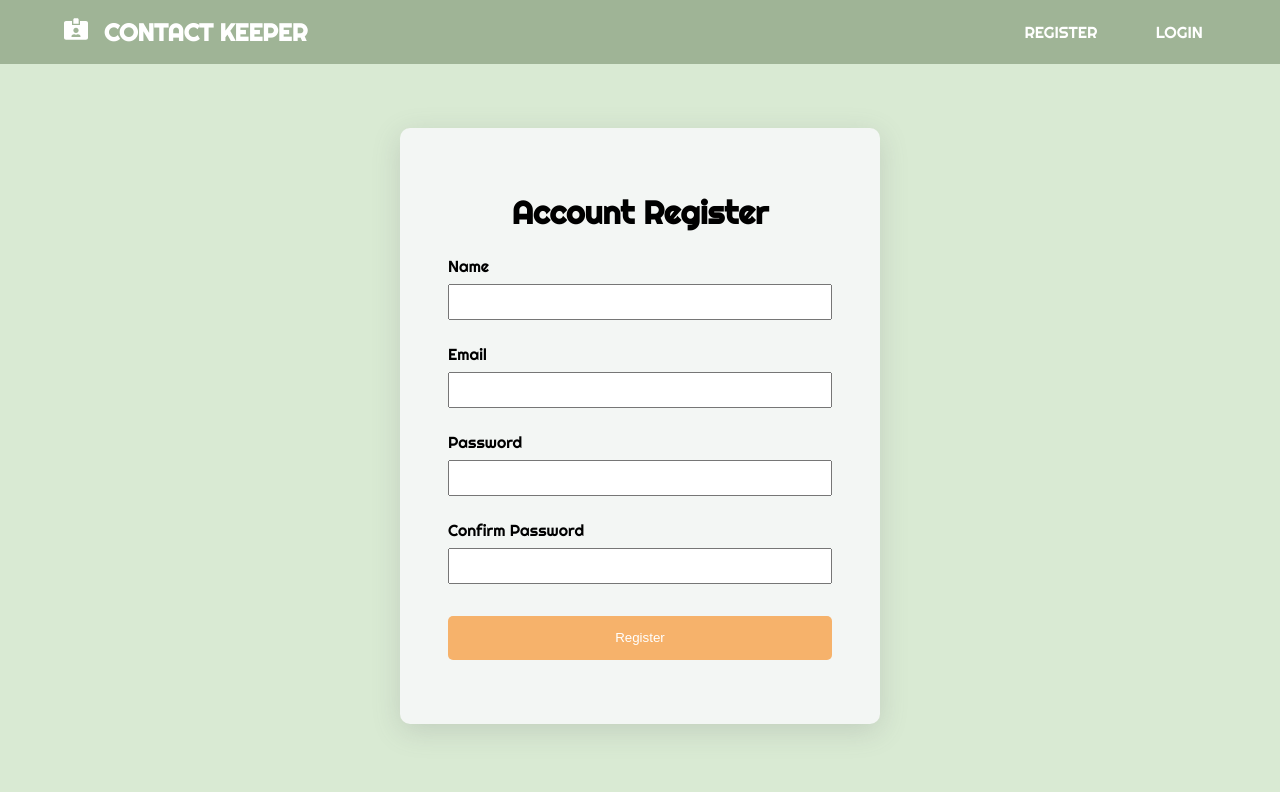
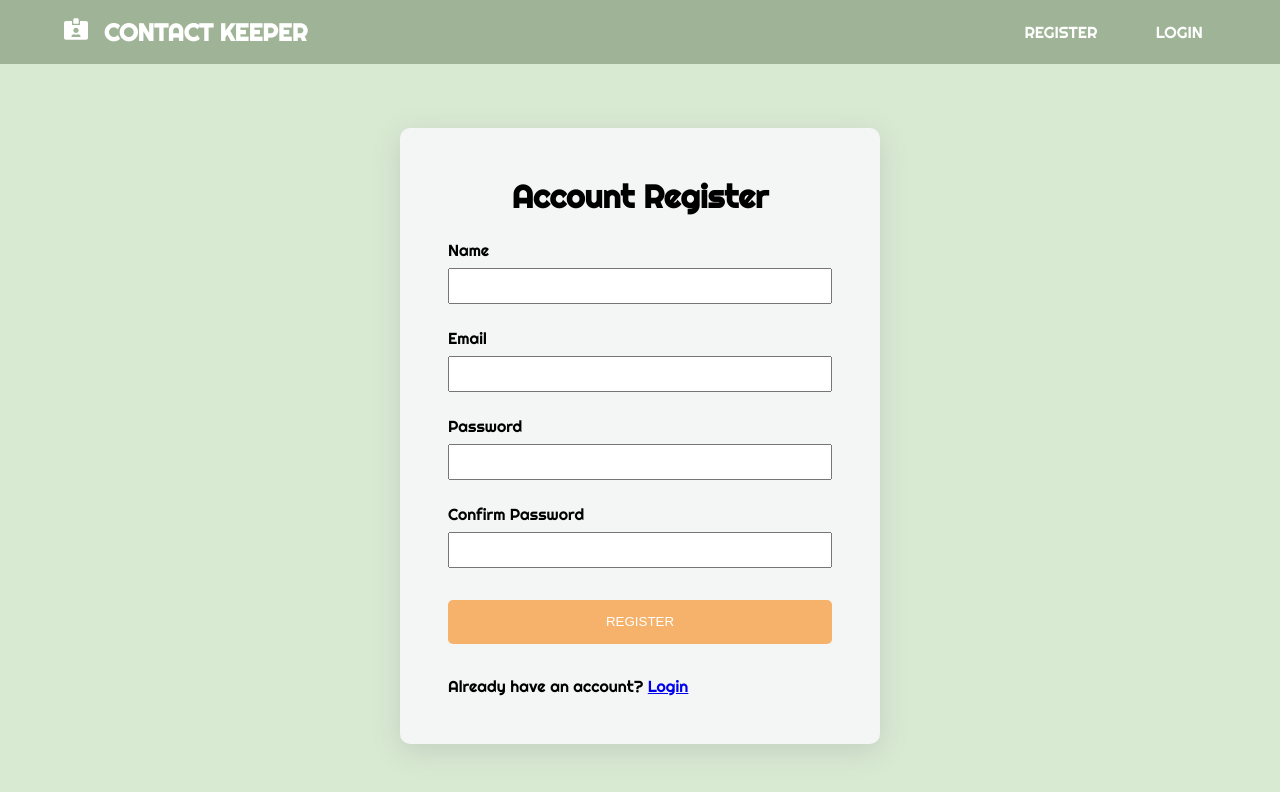
Before and after one commit to steven2711/fs-contact-keeper, a React (Create React App) app in the folder client/: page /register in a window 1280 px wide. Shown: the top 792 px of the page. Built offline with nearby package versions, Linux system fonts and the light colour scheme.

Commit message:
Added tasks and subtext

```diff
--- a/client/src/components/auth/Login.js
+++ b/client/src/components/auth/Login.js
@@ -2,6 +2,7 @@
 import styled from "styled-components";
 import AuthContext from "../../context/auth/AuthContext";
 import Alert from "../layout/Alert";
+import { Link } from "react-router-dom";
 
 const Login = (props) => {
   const authContext = useContext(AuthContext);
@@ -60,6 +61,9 @@
         </FormGroup>
 
         <Submit type="submit" value="Login" />
+        <SubText>
+          Don't have an account? <Link to="/register">Register</Link>
+        </SubText>
       </Form>
     </FormContainer>
   );
@@ -108,6 +112,10 @@
   padding: 0 0.5rem;
 `;
 
+const SubText = styled.p`
+  margin-top: 1rem;
+`;
+
 const Submit = styled.input`
   padding: 0.9rem;
   cursor: pointer;
@@ -117,6 +125,7 @@
   border-radius: 5px;
   width: 100%;
   margin: 1rem 0;
+  text-transform: uppercase;
 
   &:hover {
     transform: scale(1.02);
--- a/client/src/components/auth/Register.js
+++ b/client/src/components/auth/Register.js
@@ -2,6 +2,7 @@
 import styled from "styled-components";
 import AuthContext from "../../context/auth/AuthContext";
 import Alert from "../layout/Alert";
+import { Link } from "react-router-dom";
 
 const Register = (props) => {
   const authContext = useContext(AuthContext);
@@ -83,6 +84,9 @@
         </FormGroup>
 
         <Submit type="submit" value="Register" />
+        <SubText>
+          Already have an account? <Link to="/login">Login</Link>
+        </SubText>
       </Form>
     </FormContainer>
   );
@@ -94,10 +98,6 @@
   align-items: center;
   justify-content: center;
   margin-top: 4rem;
-
-  h1 {
-    margin: 1rem 0;
-  }
 `;
 
 const Title = styled.h1`
@@ -119,6 +119,10 @@
     width: 80%;
     padding: 1rem;
   }
+`;
+
+const SubText = styled.p`
+  margin-top: 1rem;
 `;
 
 const FormGroup = styled.div`
@@ -146,6 +150,7 @@
   width: 100%;
   margin: 1rem 0;
   background: #f6b26b;
+  text-transform: uppercase;
 
   &:hover {
     transform: scale(1.02);
```
Also changed, not shown: 1 other file (tests, documents, lock files or other folders).
